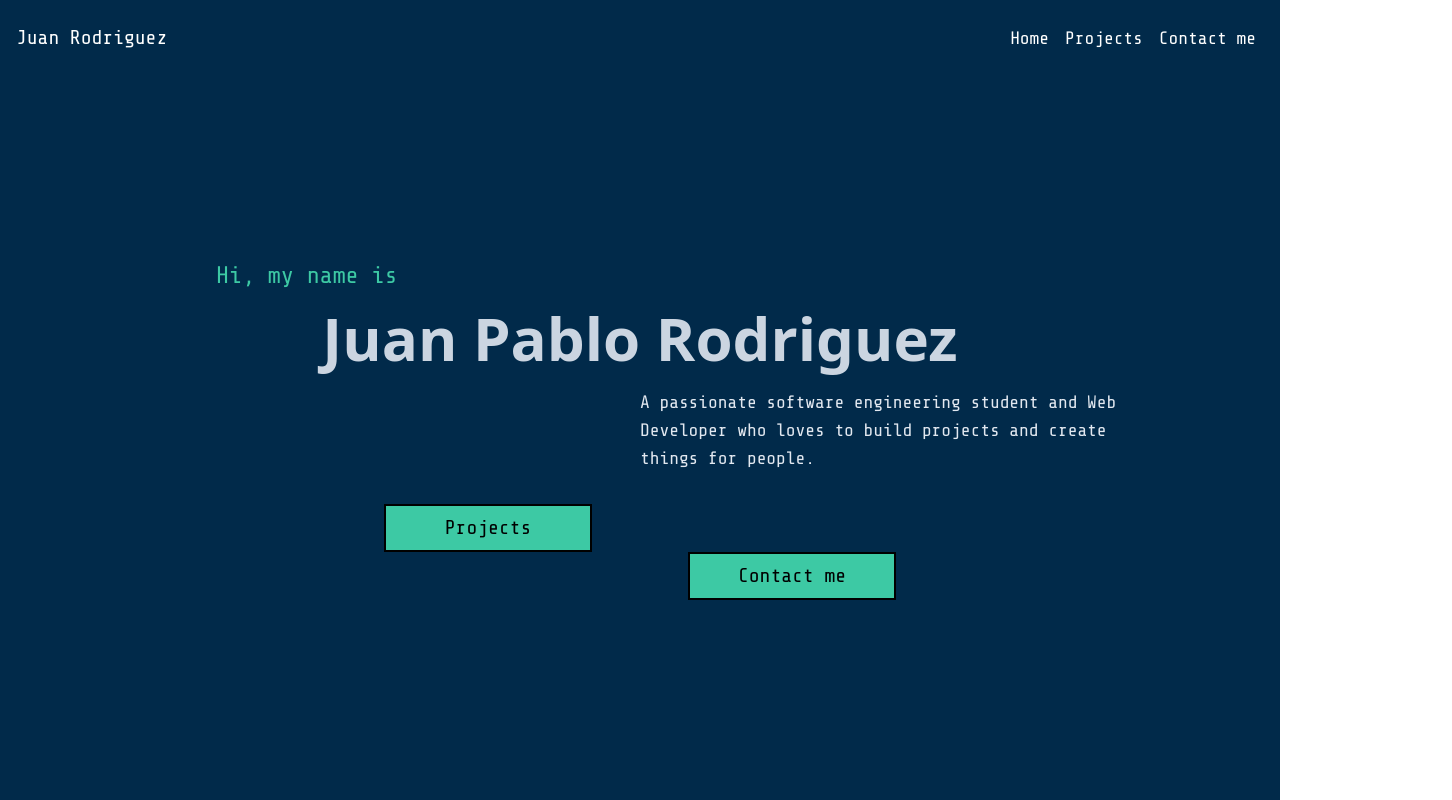
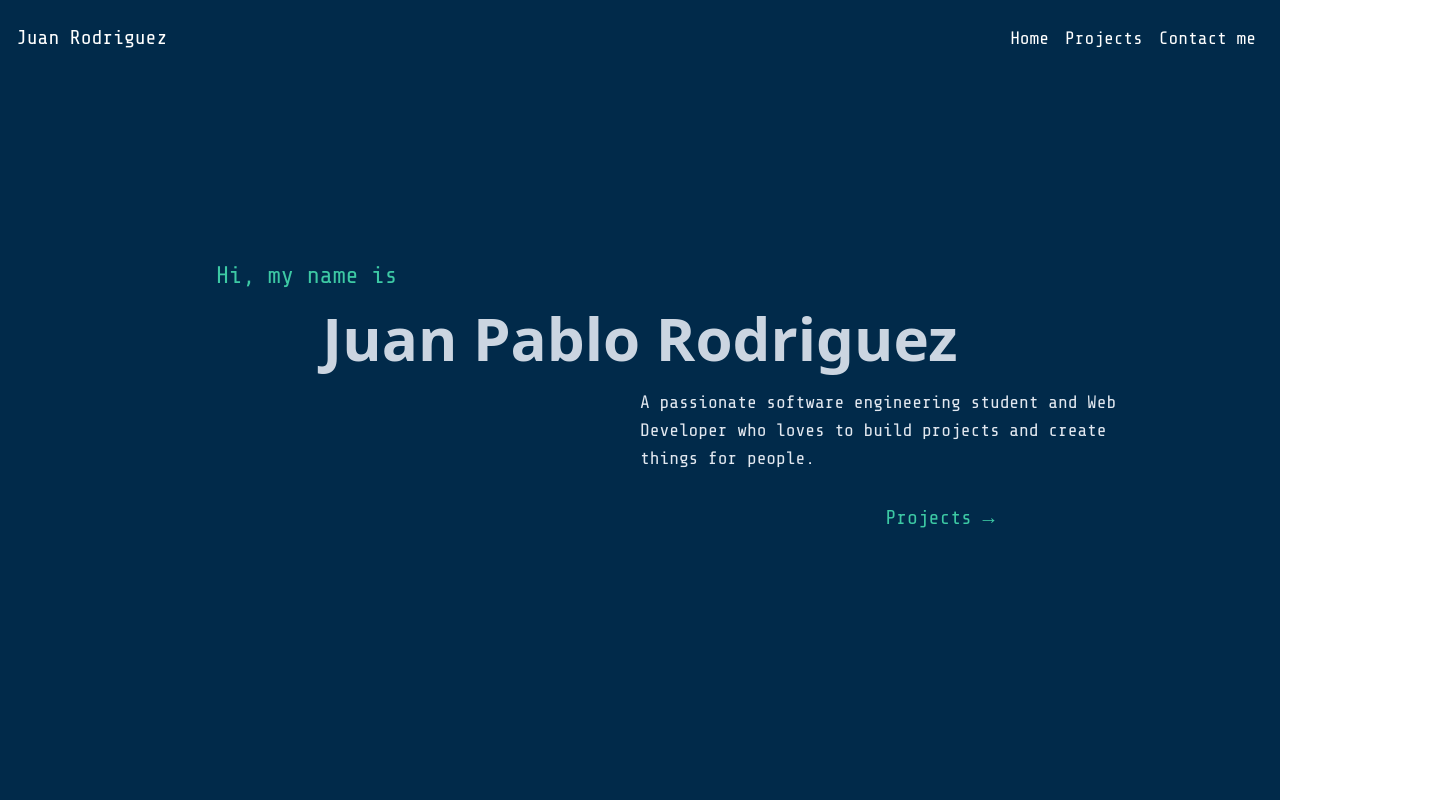
Before and after one commit to Rodriguez-Jp/portfolio, a React (Vite) app: page / in a window 1280 px wide. Shown: the whole page, 1452 px wide, since content can reach past the window. Built offline with nearby package versions, Linux system fonts and the light colour scheme.

Commit message:
Added Project Button test version

```diff
--- a/src/components/Presentation.jsx
+++ b/src/components/Presentation.jsx
@@ -39,26 +39,25 @@ export default function Presentation() {
       </section>
       {/* Button section */}
       <section className="max-w-5xl mx-auto mt-8 font-game">
-        <div className="w-1/2 mx-auto text-center md:grid md:grid-cols-2 md:gap-x-24">
         <motion.div
-            animate={{ scale: [0, 1.5, 1] }}
-            transition={{ duration: 0.5, delay: 2 }}
+          className="mx-auto w-full text-center hover:opacity-80 md:block hidden "
+          animate={{ x: [-5000, 0, 300] }}
         >
-            <button className="bg-project-green p-2 w-full border-2 border-black font-regular text-xl">
-              Projects
+          <button
+            className="text-xl text-project-green hover:translate-x-2 transition-transform duration-75"
+            onPointerDownCapture={(e) => e.stopPropagation()}
+          >
+            Projects →
           </button>
         </motion.div>
-          <div></div>
-          <div></div>
+
         <motion.div
-            animate={{ scale: [0, 1.5, 1] }}
-            transition={{ duration: 0.5, delay: 2.5 }}
+          className="mx-auto w-full text-center hover:opacity-80 md:hidden block"
+          animate={{ x: [-5000, 0] }}
+          transition={{ duration: 1 }}
         >
-            <button className="bg-project-green p-2 w-full border-2 border-black font-regular text-xl mt-3 sm:mt-0">
-              Contact me
-            </button>
+          <button className="text-xl text-project-green">Projects →</button>
         </motion.div>
-        </div>
       </section>
     </>
   );
```
Also changed, not shown: vite.config.js.timestamp-1693877239448-8bdbc3c35d09d.mjs (added, +10 -0 lines). Lines whose indentation alone changed are shown as unchanged.
